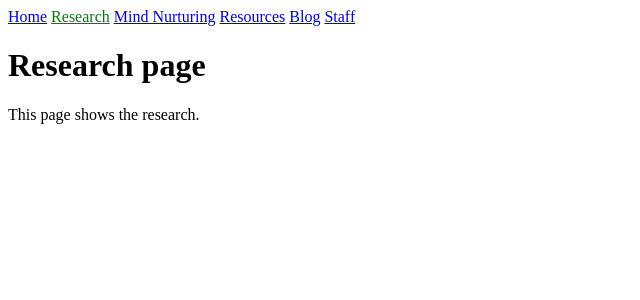
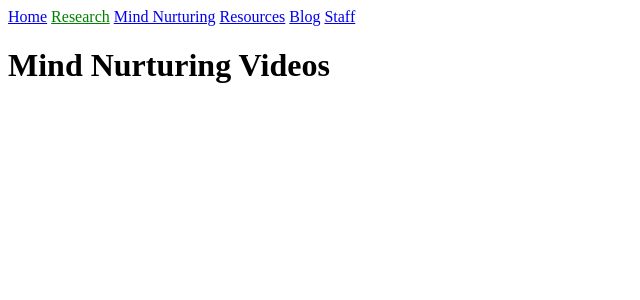
Before and after one commit to Qiana0223/qiana0223.github.io, a Jekyll site: the page built from research.md, in a window 1280 px wide. Shown: the top 300 px of the page, without its empty margins (0-640 px from the left). Built offline with Jekyll 4.4.1, drawn with Linux system fonts in a browser that asks for light colours.

Commit message:
Update research.md

```diff
--- a/research.md
+++ b/research.md
@@ -2,6 +2,13 @@
 layout: default
 title: Research
 ---
-# Research page
 
-This page shows the research.
+<h1>Mind Nurturing Videos</h1>
+<ul>
+  {% for video in site.videos %}
+    <li>
+      <h2><a href="{{ video.url }}">{{ video.title }}</a></h2>
+      {{ video.excerpt }}
+    </li>
+  {% endfor %}
+</ul>
```
